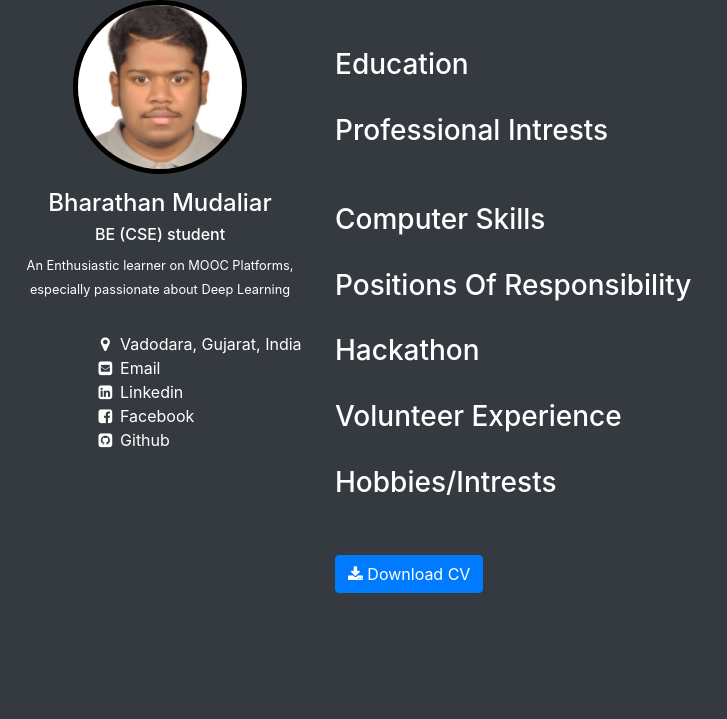
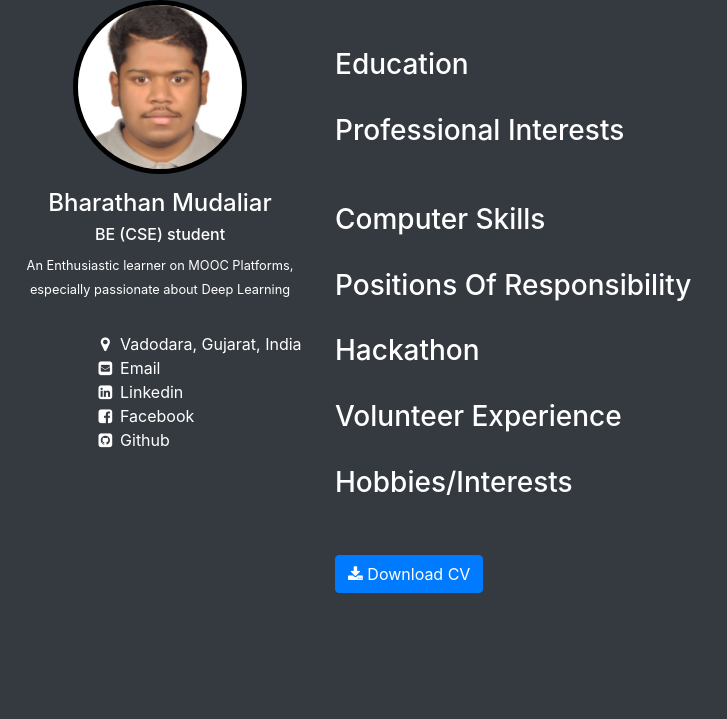
Before and after one commit to bharat029/MyWebsite, a Django app: page /cv/ in a window 1280 px wide. Shown: the part 62-781 px from the top of the page, without its empty margins (0-727 px from the left). Run offline with Django 3.2, Linux system fonts and the light colour scheme; data that the repository does not hold is empty; some libraries are stand-ins or nearby versions.

Commit message:
minor spell schecks in base.html and cv.html

```diff
--- a/website/templates/website/base.html
+++ b/website/templates/website/base.html
@@ -117,7 +117,7 @@
             </div>
           </div>
         </div>
-        <div class="col-lg-8 col-height-custom" style="overflow-y: scroll;">
+        <div class="col-lg-8 col-height-custom" style="overflow-y: scroll; overflow: -moz-scrollbars-none; -ms-overflow-style: none;">
           <br><br>
           {% block content %}
           {% endblock %}
--- a/website/templates/website/cv.html
+++ b/website/templates/website/cv.html
@@ -14,7 +14,7 @@
   </ul>
 {% endif %}
 <br>
-<h3>Professional Intrests</h3>
+<h3>Professional Interests</h3>
 {% if all_professional_inrests %}
   <ul>
   {% for professional_inrests in all_professional_inrests %}
@@ -69,7 +69,7 @@
   </dl>
 {% endif %}
 <br>
-<h3>Hobbies/Intrests</h3>
+<h3>Hobbies/Interests</h3>
 {% if all_hobbies %}
   <ul class="list-unstyled">
   {% for hobbies in all_hobbies %}
```
